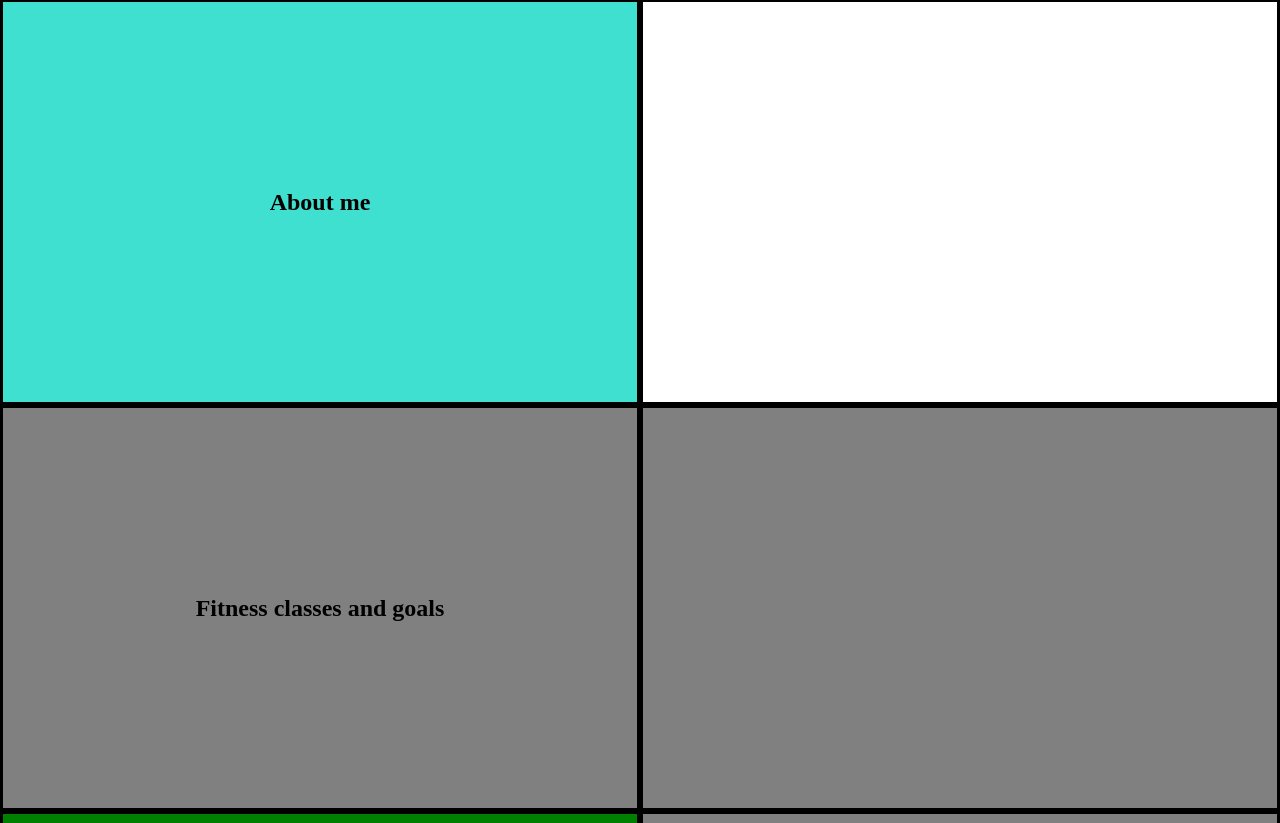
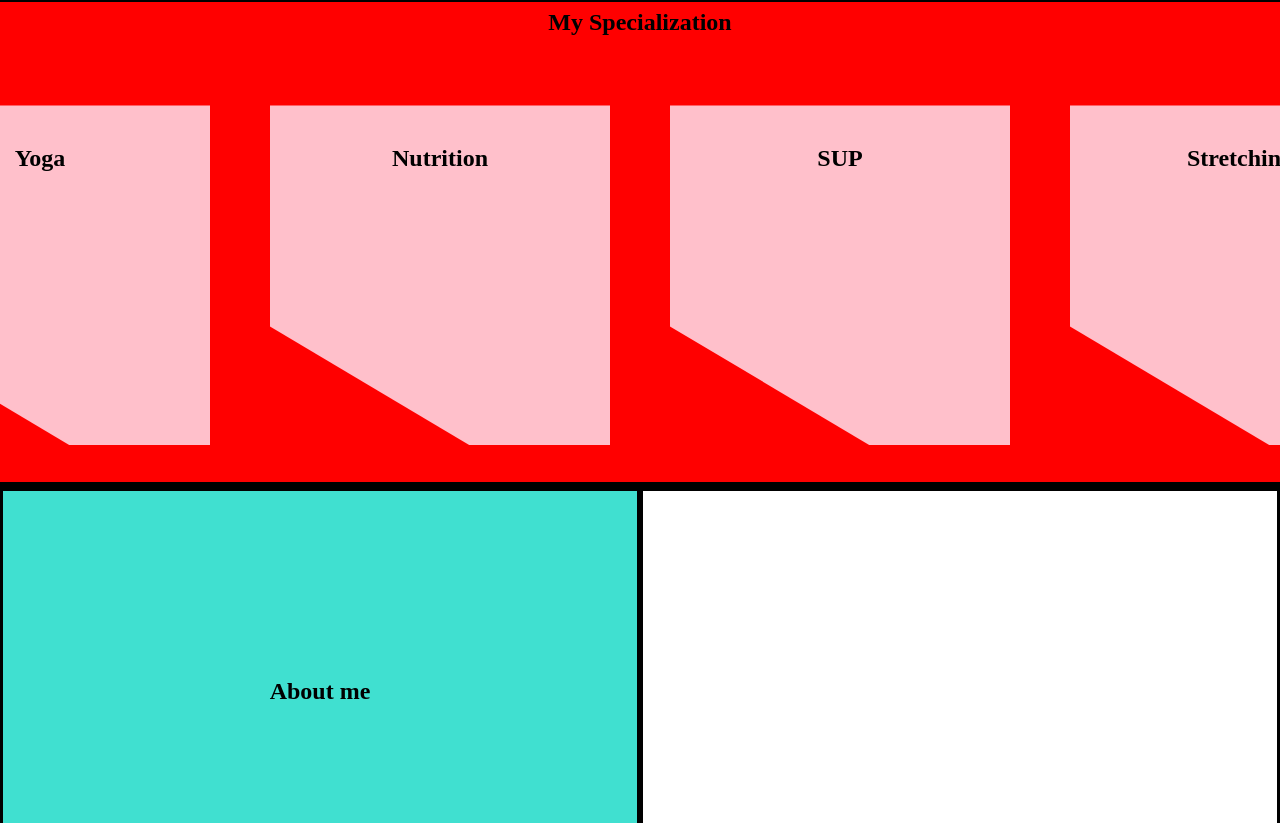
Before and after one commit to pixoramagroup/Bvive---User-Profile, a React (Vite) app: page /profile in a window 1280 px wide. Shown: the part 517-1340 px from the top of the page. Built offline with nearby package versions, Linux system fonts and the light colour scheme.

Commit message:
Added Card in profile page

```diff
--- a/package.json
+++ b/package.json
@@ -24,6 +24,6 @@
     "eslint-plugin-react": "^7.33.2",
     "eslint-plugin-react-hooks": "^4.6.0",
     "eslint-plugin-react-refresh": "^0.4.4",
-    "vite": "^5.0.0"
+    "vite": "^5.0.10"
   }
 }
--- a/src/components/Profile.jsx
+++ b/src/components/Profile.jsx
@@ -158,6 +158,32 @@ const Profile = () => {
           Social 4
         </div>
       </div>
+      <div
+        className="profile-aboutme-main-1"
+        style={{ background: 'red', height: '60vh' }}
+      >
+        <h2>My Specialization</h2>
+        <div class="profile-cards-container">
+          <div class="profile-cards">
+              <h2>Yoga</h2>
+          </div>
+          <div class="profile-cards">
+              <h2>Nutrition</h2>
+          </div>
+          <div class="profile-cards">
+              <h2>SUP</h2>
+          </div>
+          <div class="profile-cards">
+              <h2>Stretching</h2>
+          </div>
+        </div>
+      </div>
+      {/* <div
+        className="profile-aboutme-main"
+        style={{ background: 'yellow   ', height: '20vh' }}
+      >
+        <h2>My Certification</h2>
+      </div> */}
       <div className="profile-aboutme-main">
         <div
           className="profile-aboutme-left-box"
@@ -184,7 +210,7 @@ const Profile = () => {
         </div>
       </div>
 
-      <div className="profile-aboutme-main">
+      {/* <div className="profile-aboutme-main">
         <div
           className="profile-aboutme-left-box"
           style={{ background: 'grey' }}
@@ -197,7 +223,7 @@ const Profile = () => {
           className="profile-aboutme-right-box"
           style={{ background: 'grey' }}
         ></div>
-      </div>
+      </div> */}
 
       <div className="profile-aboutme-main">
         <div
@@ -214,18 +240,7 @@ const Profile = () => {
         ></div>
       </div>
 
-      <div
-        className="profile-aboutme-main"
-        style={{ background: 'red', height: '20vh' }}
-      >
-        <h2>My Specialization</h2>
-      </div>
-      <div
-        className="profile-aboutme-main"
-        style={{ background: 'yellow   ', height: '20vh' }}
-      >
-        <h2>My Certification</h2>
-      </div>
+
     </div>
   );
 };
--- a/src/components/Profile.scss
+++ b/src/components/Profile.scss
@@ -156,10 +156,23 @@ $font-stack: 'Helvetica Neue', sans-serif;
   //cursor: grab;
 }
 
+.profile-aboutme-main-1 {
+  display: flex;
+  justify-content: center;
+  flex-direction: column;
+  overflow: hidden;
+  align-items: center;
+  width: 100%;
+  height: 50vh;
+  background: greenyellow;
+  border: solid black;
+}
+
 .profile-aboutme-main {
   display: flex;
   justify-content: center;
-  align-items: center;
+  // flex-direction: column;
+  // align-items: center;
   width: 100%;
   height: 50vh;
   background: greenyellow;
@@ -288,3 +301,22 @@ $font-stack: 'Helvetica Neue', sans-serif;
   border: 2px solid #fdee00; /* Add a border (change color as needed) */
   color: #fdee00; /* Text color on hover */
 }
+
+.profile-cards-container {
+  display: flex; /* Display cards horizontally */
+  justify-content: center; /* Center cards horizontally */
+}
+
+.profile-cards {
+  width: 300px;
+  background-color: pink;
+  padding: 20px;
+  margin: 50px;
+  text-align: center;
+  height: 300px;
+  clip-path: polygon(0 0, 100% 0, 100% 100%, 200px 100%, 0 65%);
+  overflow: hidden;
+}
+  .profile-cards + .profile-cards {
+      margin-left: 10px;
+  }
```
Also changed, not shown: 2 other files (tests, documents, lock files or other folders).
